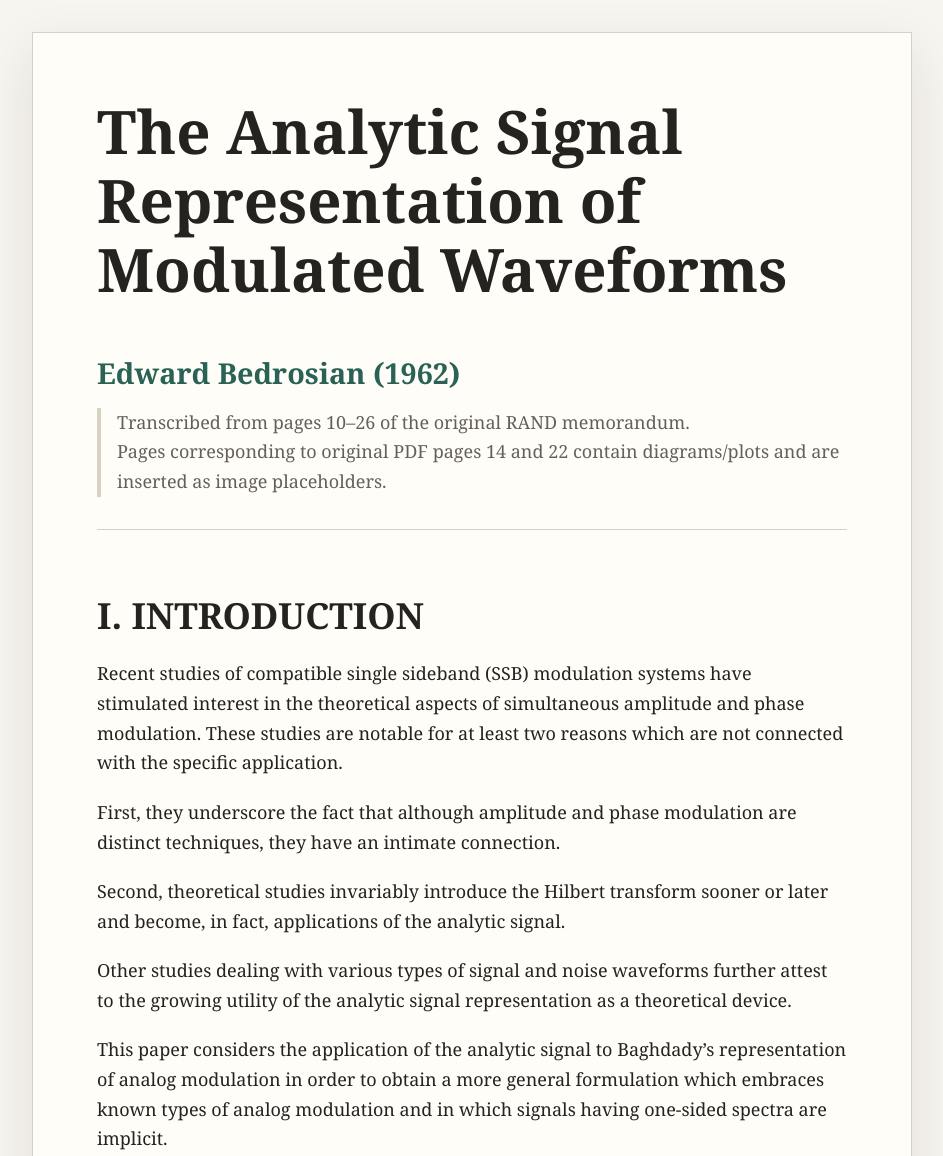
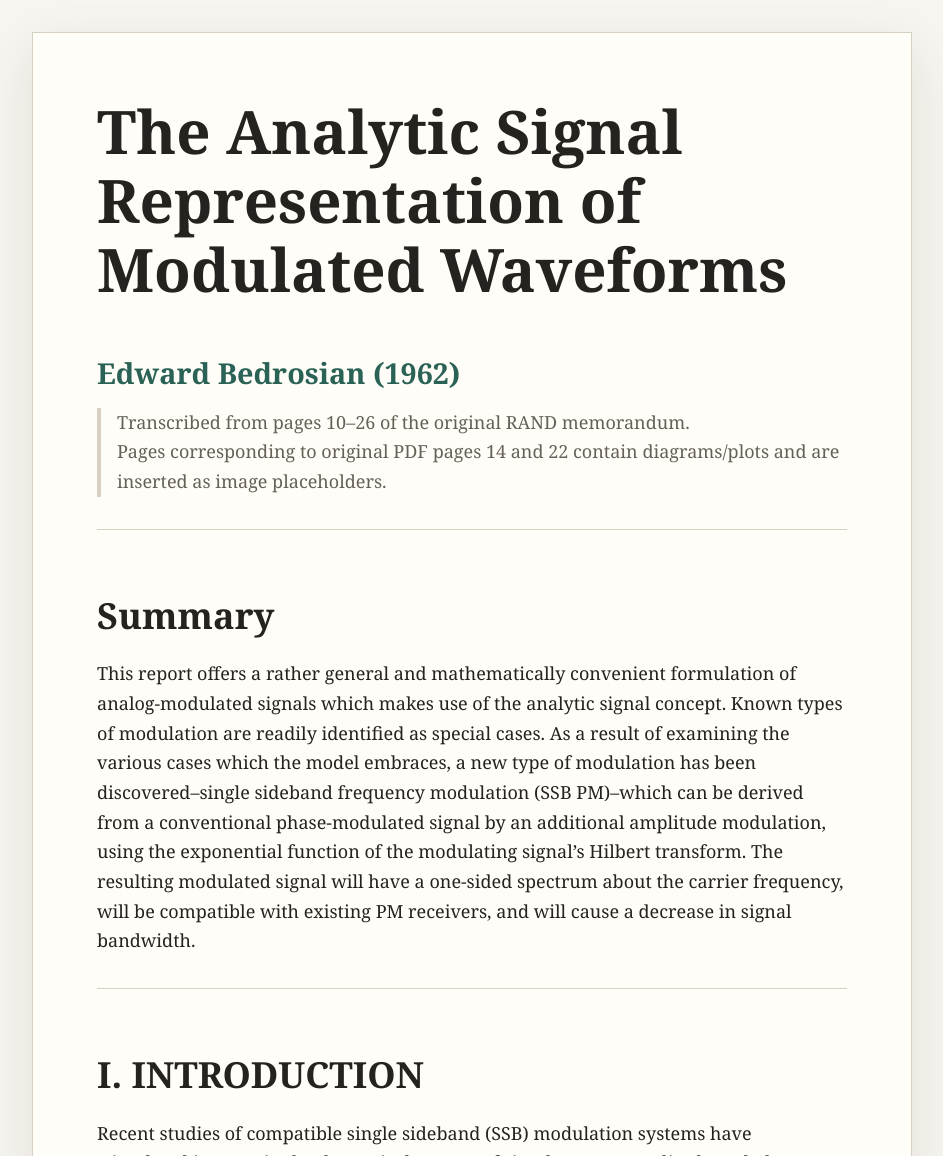
Before and after one commit to tom-huntington/bedrosian-analytic-signal-representation-of-modulated-waveforms, a website: page site/index.html in a window 1280 px wide. Shown: the top 1156 px of the page, without its empty margins (168-1111 px from the left). Drawn offline with Linux system fonts and the light colour scheme.

Commit message:
rebuild site

```diff
--- a/site/index.html
+++ b/site/index.html
@@ -109,6 +109,9 @@
 <p>Transcribed from pages 10–26 of the original RAND memorandum.<br>
 Pages corresponding to original PDF pages 14 and 22 contain diagrams/plots and are inserted as image placeholders.</p>
 </blockquote>
+<hr>
+<h1>Summary</h1>
+<p>This report offers a rather general and mathematically convenient formulation of analog-modulated signals which makes use of the analytic signal concept. Known types of modulation are readily identified as special cases. As a result of examining the various cases which the model embraces, a new type of modulation has been discovered–single sideband frequency modulation (SSB PM)–which can be derived from a conventional phase-modulated signal by an additional amplitude modulation, using the exponential function of the modulating signal’s Hilbert transform. The resulting modulated signal will have a one-sided spectrum about the carrier frequency, will be compatible with existing PM receivers, and will cause a decrease in signal bandwidth.</p>
 <hr>
 <h1>I. INTRODUCTION</h1>
 <p>Recent studies of compatible single sideband (SSB) modulation systems have stimulated interest in the theoretical aspects of simultaneous amplitude and phase modulation. These studies are notable for at least two reasons which are not connected with the specific application.</p>
```
